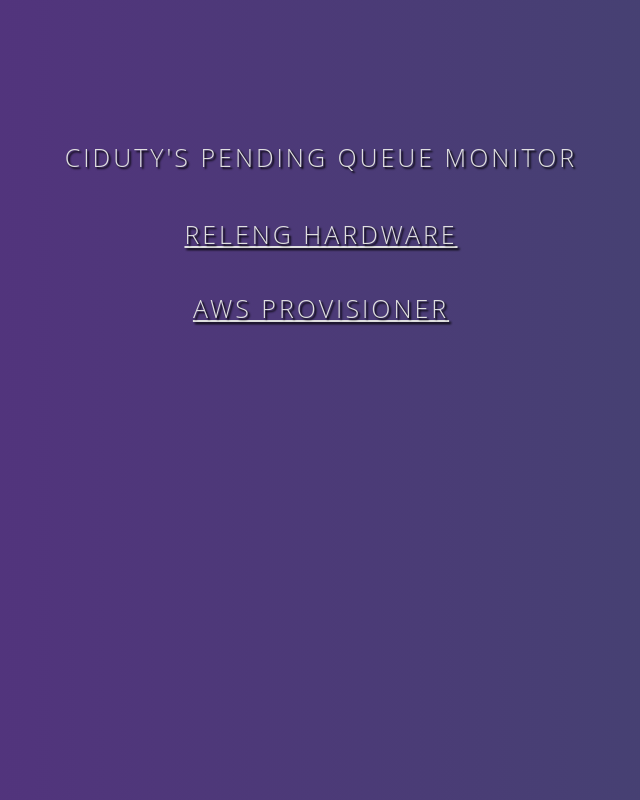
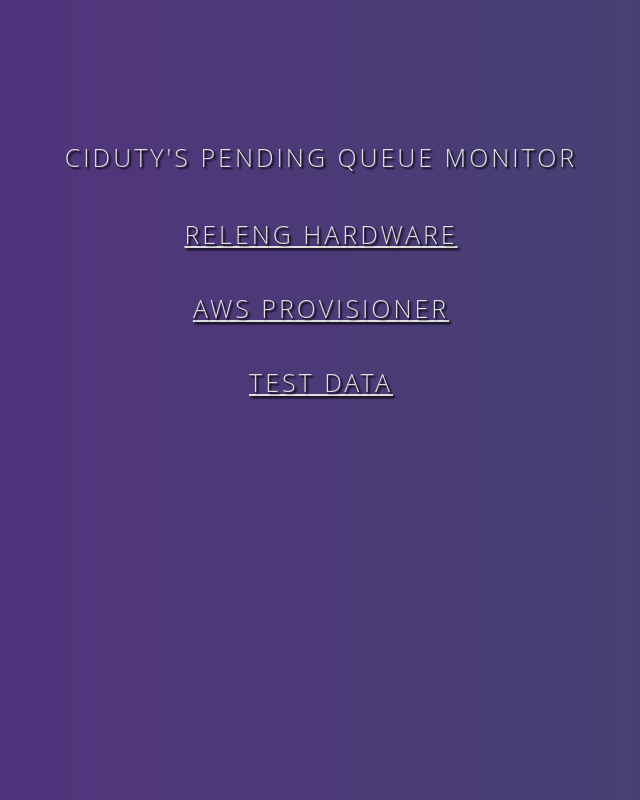
Before and after one commit to mozilla-releng/pending_queue_monitor, a plain HTML site: page static/index.html in a window 1280 px wide. Shown: the whole page, without its empty margins (319-959 px from the left). Drawn offline with Linux system fonts and the light colour scheme.

Commit message:
Add link to Test Data:

```diff
--- a/static/index.html
+++ b/static/index.html
@@ -75,8 +75,11 @@
 <h2>CiDuty's Pending Queue Monitor</h2>
 
 <br><br>
-    <a href="/releng">RelEng Hardware</a> <br><br><br>
+    <a href="/releng">RelEng Hardware</a>
+<br><br><br>
     <a href="/aws">AWS Provisioner</a>
+<br><br><br>
+    <a href="/random">Test Data</a>
 
 
 </body>
```
